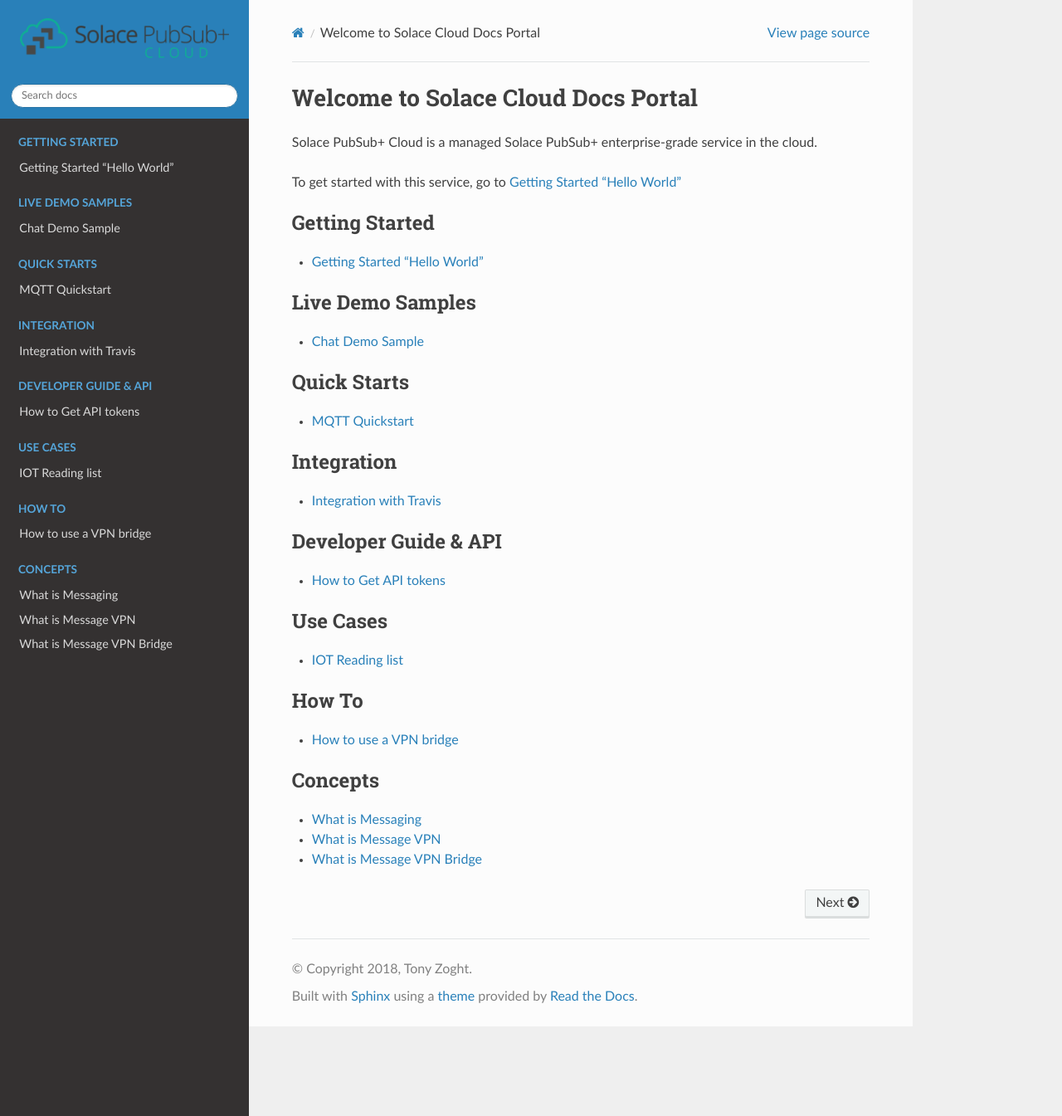
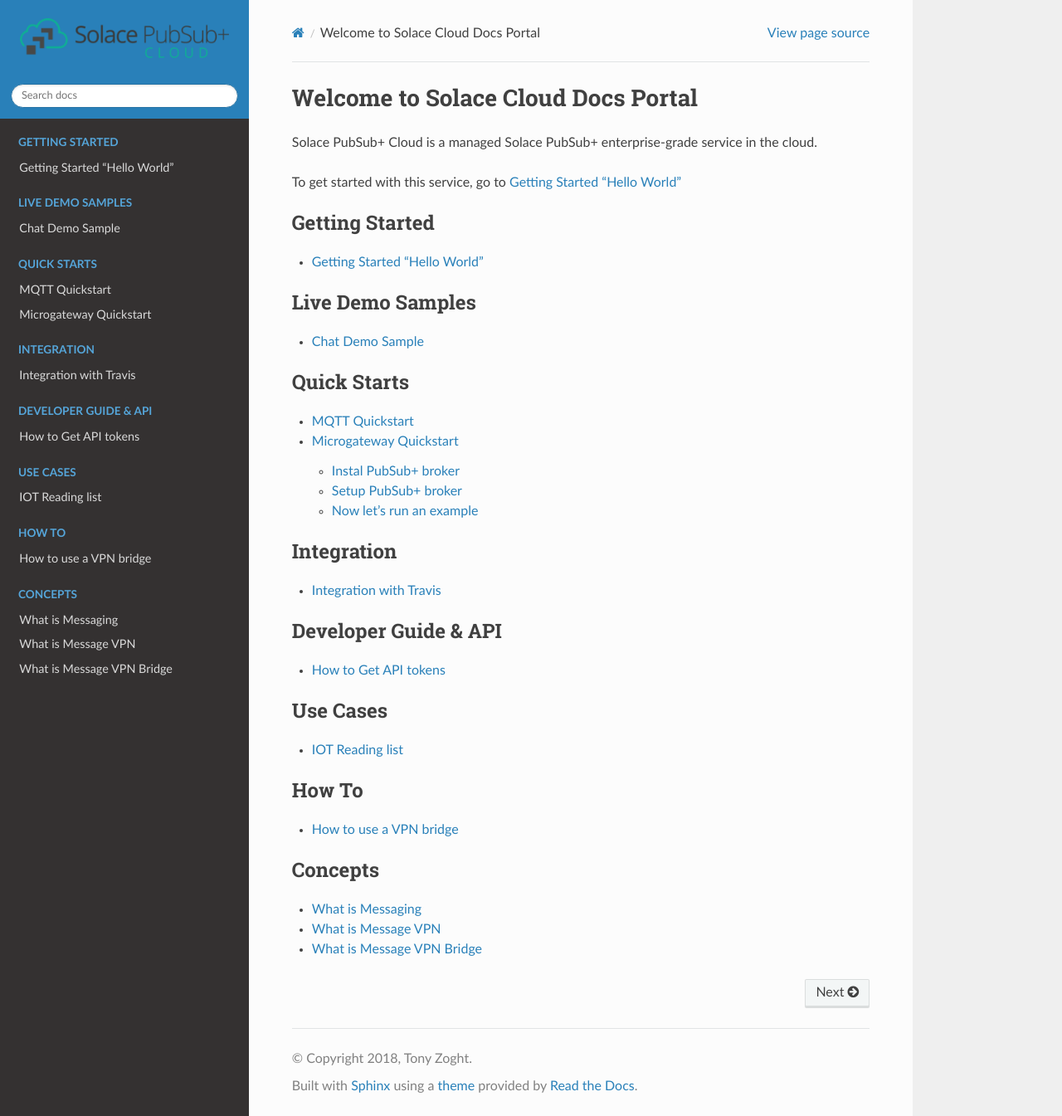
Before and after one commit to SolaceDev/maas-docs-online, a Sphinx documentation site: the page built from docs/index.rst, in a window 1280 px wide and 1345 px high. Shown: the whole window at 83% size. Built offline with Sphinx 7.4.7 and the Read the Docs theme 2.0.0, drawn with Linux system fonts in a browser that asks for light colours; pages that are not in the unit, such as notebooks, are missing from menus.

Commit message:
added gateway

```diff
--- /dev/null
+++ b/docs/group_quick_starts/qs_microgateway.rst
@@ -0,0 +1,30 @@
+Microgateway  Quickstart
+========================
+
+
+
+Instal PubSub+ broker
+~~~~~~~~~~~~~~~~~~~~~
+
+
+
+Setup PubSub+ broker
+~~~~~~~~~~~~~~~~~~~~~
+
+.. raw:: html
+
+        <div>
+            <iframe height='400' scrolling='no' title='Solace SEMP V2 Client' src='//codepen.io/tzoght/embed/ZjYMWo/?height=265&theme-id=dark&default-tab=result&embed-version=2&editable=true' frameborder='no' allowtransparency='true' allowfullscreen='true' style='width: 100%;'>See the Pen <a href='https://codepen.io/tzoght/pen/ZjYMWo/'>Solace SEMP V2 Client</a> by Tony (<a href='https://codepen.io/tzoght'>@tzoght</a>) on <a href='https://codepen.io'>CodePen</a>.
+            </iframe>
+        </div>
+
+
+Now let's run an example
+~~~~~~~~~~~~~~~~~~~~~~~~
+
+.. raw:: html
+
+        <div>
+            <iframe height='400' scrolling='no' title='Simple: PubSub+ Request/Reply' src='//codepen.io/tzoght/embed/OEedYX/?height=265&theme-id=dark&default-tab=js,result&embed-version=2&editable=true' frameborder='no' allowtransparency='true' allowfullscreen='true' style='width: 100%;'>See the Pen <a href='https://codepen.io/tzoght/pen/OEedYX/'>Simple: PubSub+ Request/Reply</a> by Tony (<a href='https://codepen.io/tzoght'>@tzoght</a>) on <a href='https://codepen.io'>CodePen</a>.
+            </iframe>
+        </div>
--- a/docs/index.rst
+++ b/docs/index.rst
@@ -29,6 +29,7 @@
    :caption: Quick Starts
 
    group_quick_starts/qs_mqtt
+   group_quick_starts/qs_microgateway
 
 .. _integration-guides:
 .. toctree::
```
